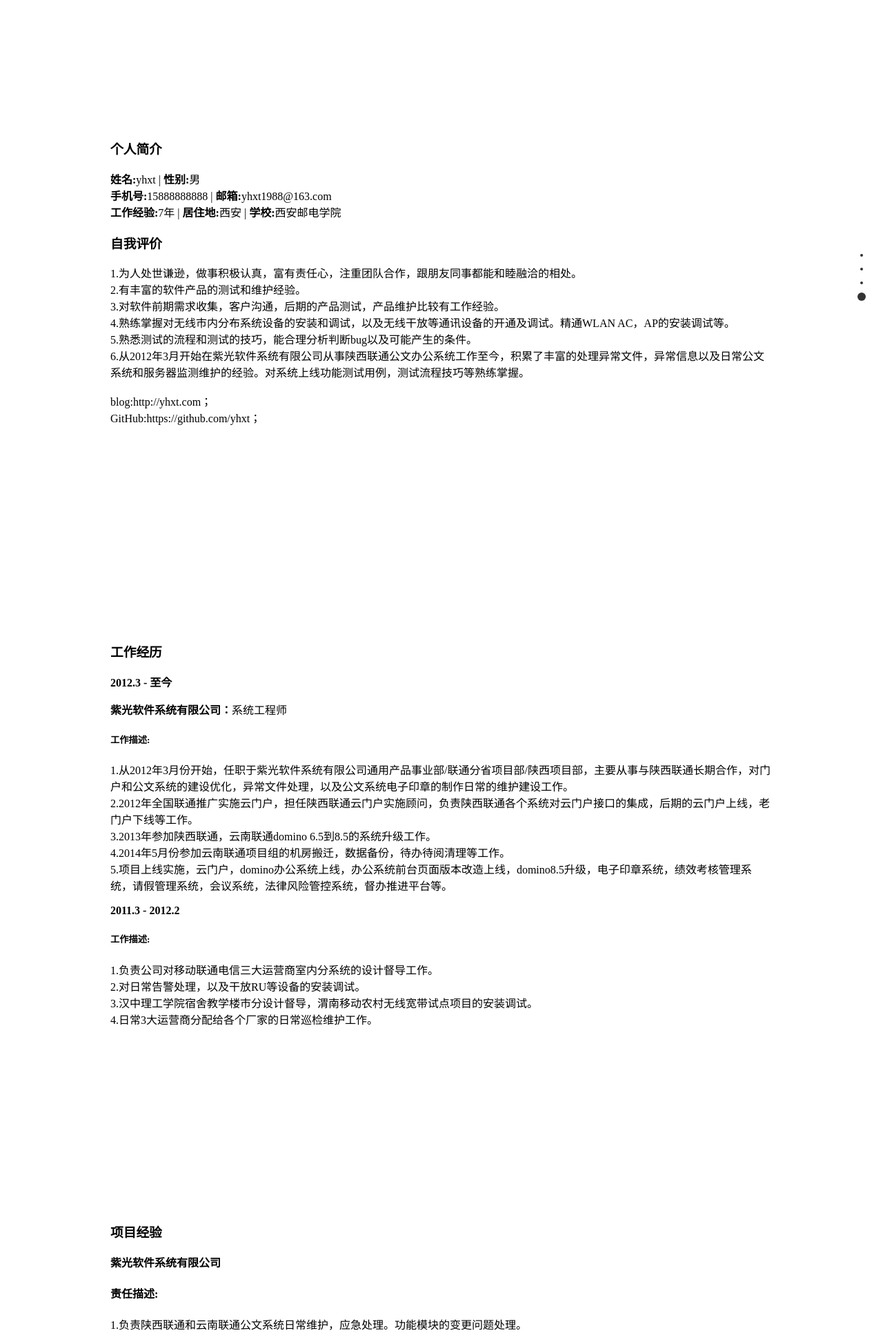
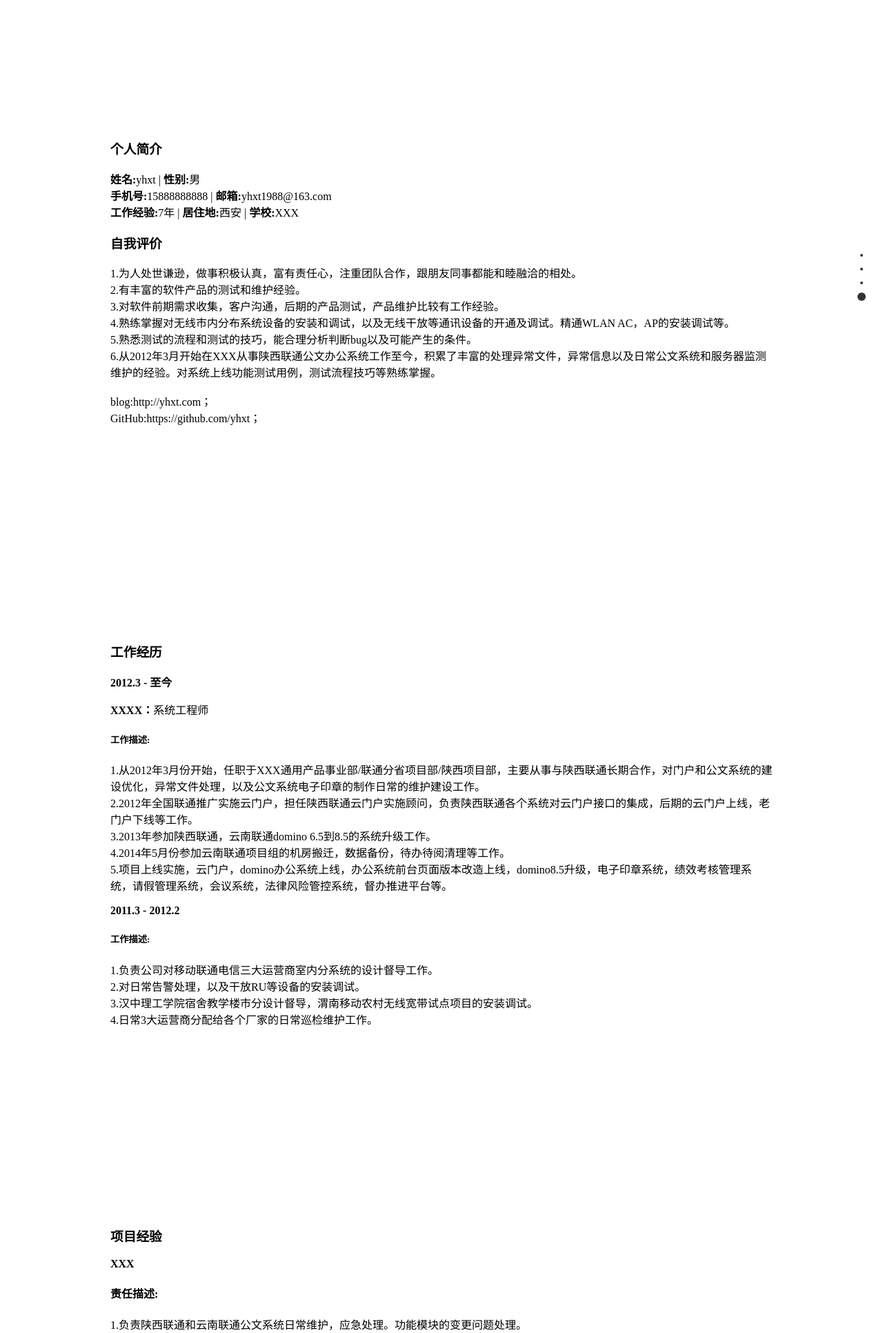
Before and after one commit to yhxt/myresume, a Django app: page /resume/ in a window 1280 px wide. Shown: the top 1932 px of the page at 69% size. Run offline with Django 3.2, Linux system fonts and the light colour scheme.

Commit message:
Update myresume.html

```diff
--- a/templates/myresume.html
+++ b/templates/myresume.html
@@ -85,7 +85,7 @@
                 <h3>个人简介</h3>
                 <div><strong>姓名:</strong>yhxt | <strong>性别:</strong>男</div>
                 <div><strong>手机号:</strong>15888888888 | <strong>邮箱:</strong>yhxt1988@163.com</div>
-                <div><strong>工作经验:</strong>7年 | <strong>居住地:</strong>西安 | <strong>学校:</strong>西安邮电学院</div>
+                <div><strong>工作经验:</strong>7年 | <strong>居住地:</strong>西安 | <strong>学校:</strong>XXX</div>
             </div>
         </div>
         <div class="center">
@@ -96,7 +96,7 @@
                     <div>3.对软件前期需求收集，客户沟通，后期的产品测试，产品维护比较有工作经验。</div>
                     <div>4.熟练掌握对无线市内分布系统设备的安装和调试，以及无线干放等通讯设备的开通及调试。精通WLAN AC，AP的安装调试等。</div>
                     <div>5.熟悉测试的流程和测试的技巧，能合理分析判断bug以及可能产生的条件。</div>
-                    <div>6.从2012年3月开始在紫光软件系统有限公司从事陕西联通公文办公系统工作至今，积累了丰富的处理异常文件，异常信息以及日常公文系统和服务器监测维护的经验。对系统上线功能测试用例，测试流程技巧等熟练掌握。</div>
+                    <div>6.从2012年3月开始在XXX从事陕西联通公文办公系统工作至今，积累了丰富的处理异常文件，异常信息以及日常公文系统和服务器监测维护的经验。对系统上线功能测试用例，测试流程技巧等熟练掌握。</div>
                     <div>&nbsp;</div>
                     <div>blog:http://yhxt.com；</div>
                     <div>GitHub:https://github.com/yhxt；</div>
@@ -109,11 +109,11 @@
             <div id="work_one_introduce">
                 <h3>工作经历</h3>
                 <p><strong>2012.3 - 至今</strong></p>
-                <p><strong>紫光软件系统有限公司：</strong>系统工程师 </p>
+                <p><strong>XXXX：</strong>系统工程师 </p>
             </div>
             <div id="work_one_struct">
                 <h5>工作描述:</h5>
-                <div>1.从2012年3月份开始，任职于紫光软件系统有限公司通用产品事业部/联通分省项目部/陕西项目部，主要从事与陕西联通长期合作，对门户和公文系统的建设优化，异常文件处理，以及公文系统电子印章的制作日常的维护建设工作。</div>
+                <div>1.从2012年3月份开始，任职于XXX通用产品事业部/联通分省项目部/陕西项目部，主要从事与陕西联通长期合作，对门户和公文系统的建设优化，异常文件处理，以及公文系统电子印章的制作日常的维护建设工作。</div>
                 <div>2.2012年全国联通推广实施云门户，担任陕西联通云门户实施顾问，负责陕西联通各个系统对云门户接口的集成，后期的云门户上线，老门户下线等工作。</div>
                 <div>3.2013年参加陕西联通，云南联通domino 6.5到8.5的系统升级工作。</div>
                 <div>4.2014年5月份参加云南联通项目组的机房搬迁，数据备份，待办待阅清理等工作。</div>
@@ -144,7 +144,7 @@
 		<div class="center">
             <div id="work_two_introduce">
                 <h3>项目经验</h3>
-                <p><strong>紫光软件系统有限公司</strong></p>
+                <p><strong>XXX</strong></p>
             </div>
             <div id="work_two_struct">
                 <h4>责任描述:</h4>
@@ -160,7 +160,7 @@
 {#                <div>3、xxxx。</div>#}
 {#            </div>#}
             <div id="work_two_introduce">
-                <p><strong>邦讯技术股份有限公司</strong></p>
+                <p><strong>XXXX</strong></p>
             </div>
             <div id="work_two_struct">
                 <h4>责任描述:</h4>
@@ -180,7 +180,7 @@
 		<div class="center">
             <div id="work_three_introduce">
                 <h3>教育经历</h3>
-                <p>2008/09 - 2011/06   <strong>西安邮电学院</strong></p>
+                <p>2008/09 - 2011/06   <strong>XXX</strong></p>
                 <p><strong>项目描述:</strong>你要描述的样子。</p>
             </div>
             <div id="work_three_struct">
```
